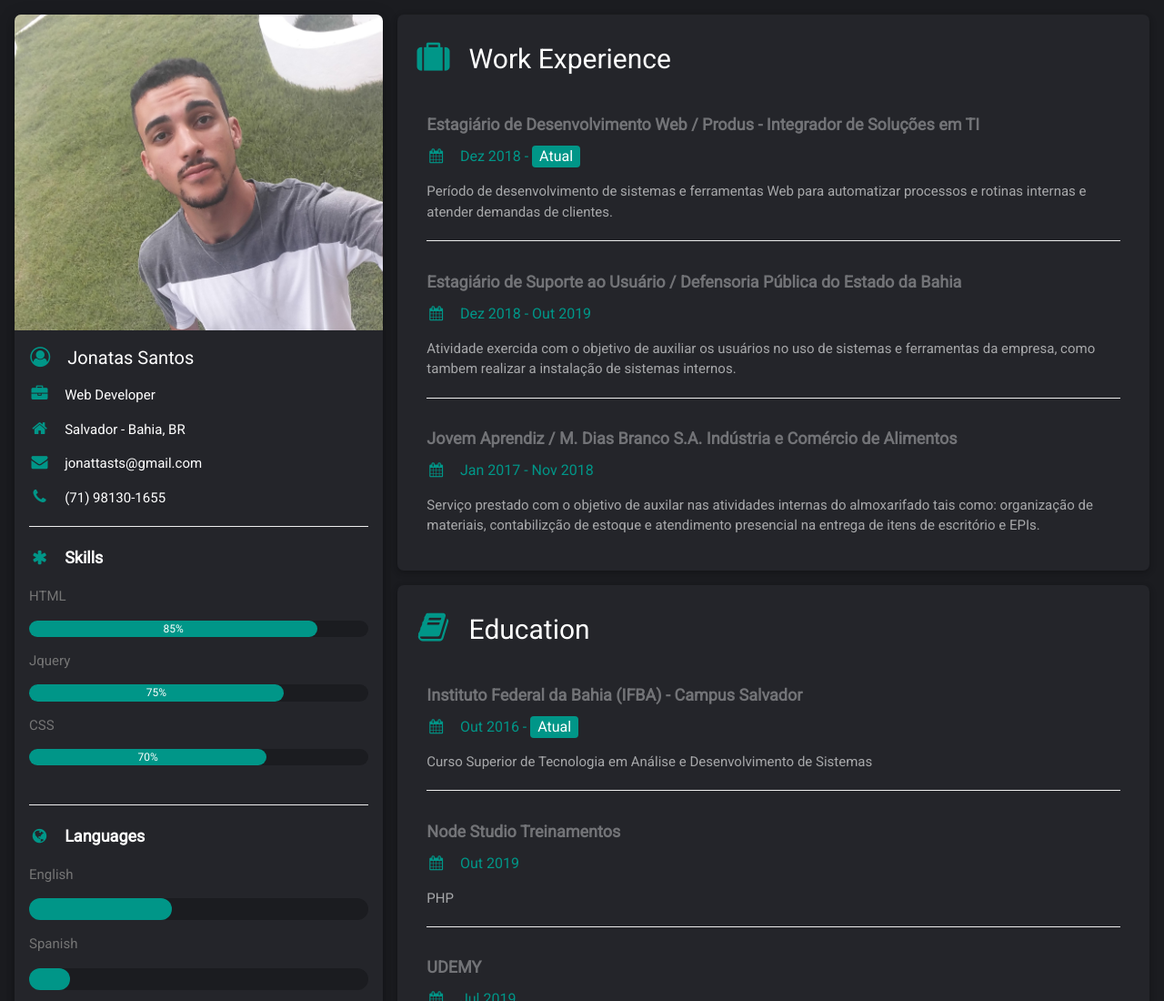
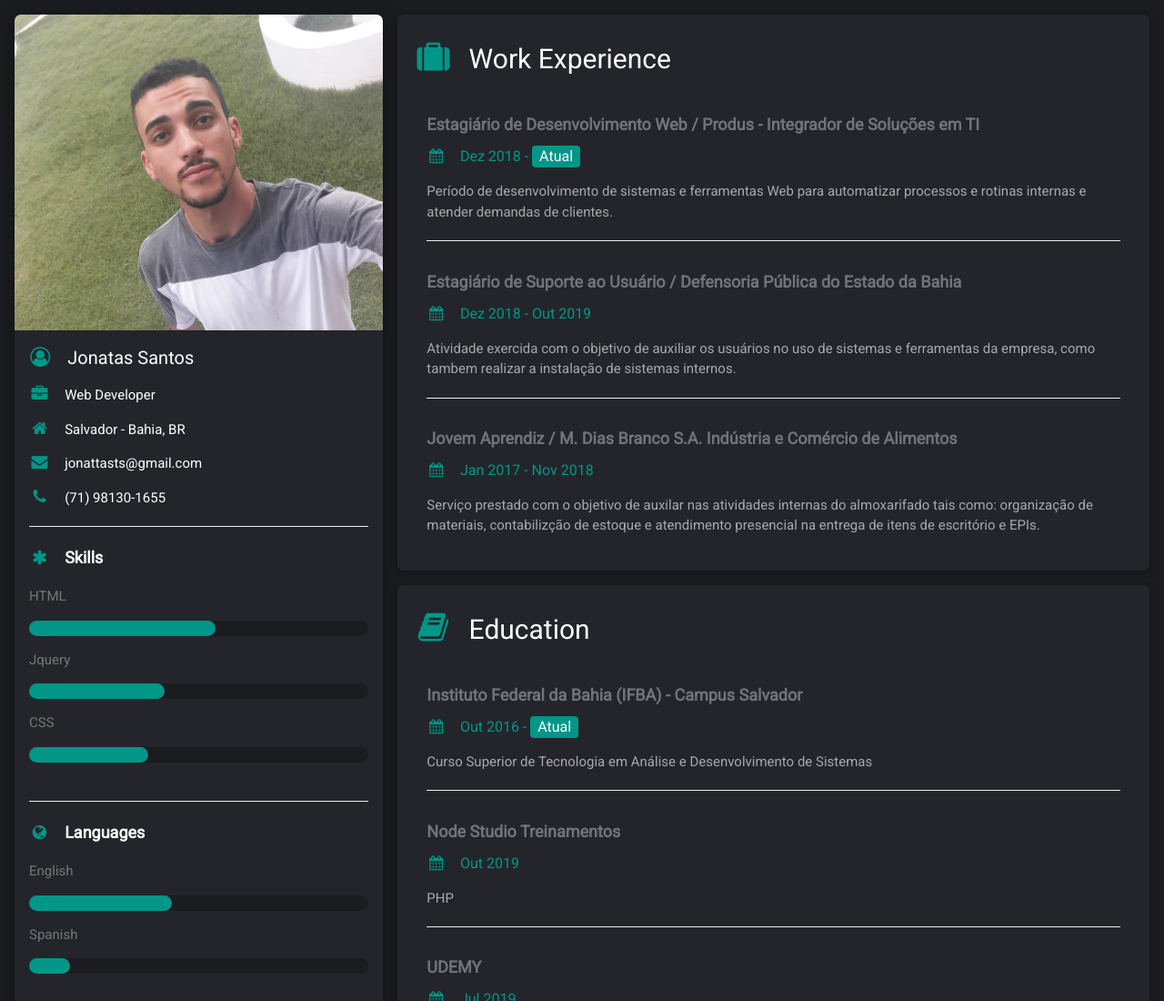
Before and after one commit to jonattasts/jonatas-santos, a website: page index.html in a window 1280 px wide. Shown: the top 1100 px of the page at 91% size. Drawn offline with Linux system fonts and the light colour scheme.

Commit message:
Refatorado barra de progressões

```diff
--- a/index.html
+++ b/index.html
@@ -66,17 +66,17 @@
                                     style="color: white;">Skills</span></b></p>
                         <p>HTML</p>
                         <div class="w3-light-grey w3-round-xlarge w3-small">
-                            <div class="w3-container w3-center w3-round-xlarge w3-teal" style="width:85%">85%</div>
+                            <div class="w3-container w3-center w3-round-xlarge w3-teal" style="width:55%; height:17px;"></div>
                         </div>
                         <p>Jquery</p>
                         <div class="w3-light-grey w3-round-xlarge w3-small">
-                            <div class="w3-container w3-center w3-round-xlarge w3-teal" style="width:75%">
-                                <div class="w3-center w3-text-white">75%</div>
+                            <div class="w3-container w3-center w3-round-xlarge w3-teal" style="width:40%; height:17px;">
+                                <div class="w3-center w3-text-white"></div>
                             </div>
                         </div>
                         <p>CSS</p>
                         <div class="w3-light-grey w3-round-xlarge w3-small">
-                            <div class="w3-container w3-center w3-round-xlarge w3-teal" style="width:70%">70%</div>
+                            <div class="w3-container w3-center w3-round-xlarge w3-teal" style="width:35%; height:17px;"></div>
                         </div>
                         <br>
                         <hr>
@@ -87,11 +87,11 @@
                                     style="color: white;">Languages</span></b></p>
                         <p>English</p>
                         <div class="w3-light-grey w3-round-xlarge">
-                            <div class="w3-round-xlarge w3-teal" style="height:24px;width:42%"></div>
+                            <div class="w3-round-xlarge w3-teal" style="height:17px;width:42%"></div>
                         </div>
                         <p>Spanish</p>
                         <div class="w3-light-grey w3-round-xlarge">
-                            <div class="w3-round-xlarge w3-teal" style="height:24px;width:12%"></div>
+                            <div class="w3-round-xlarge w3-teal" style="height:17px;width:12%"></div>
                         </div>
                         <br>
                     </div>
```
